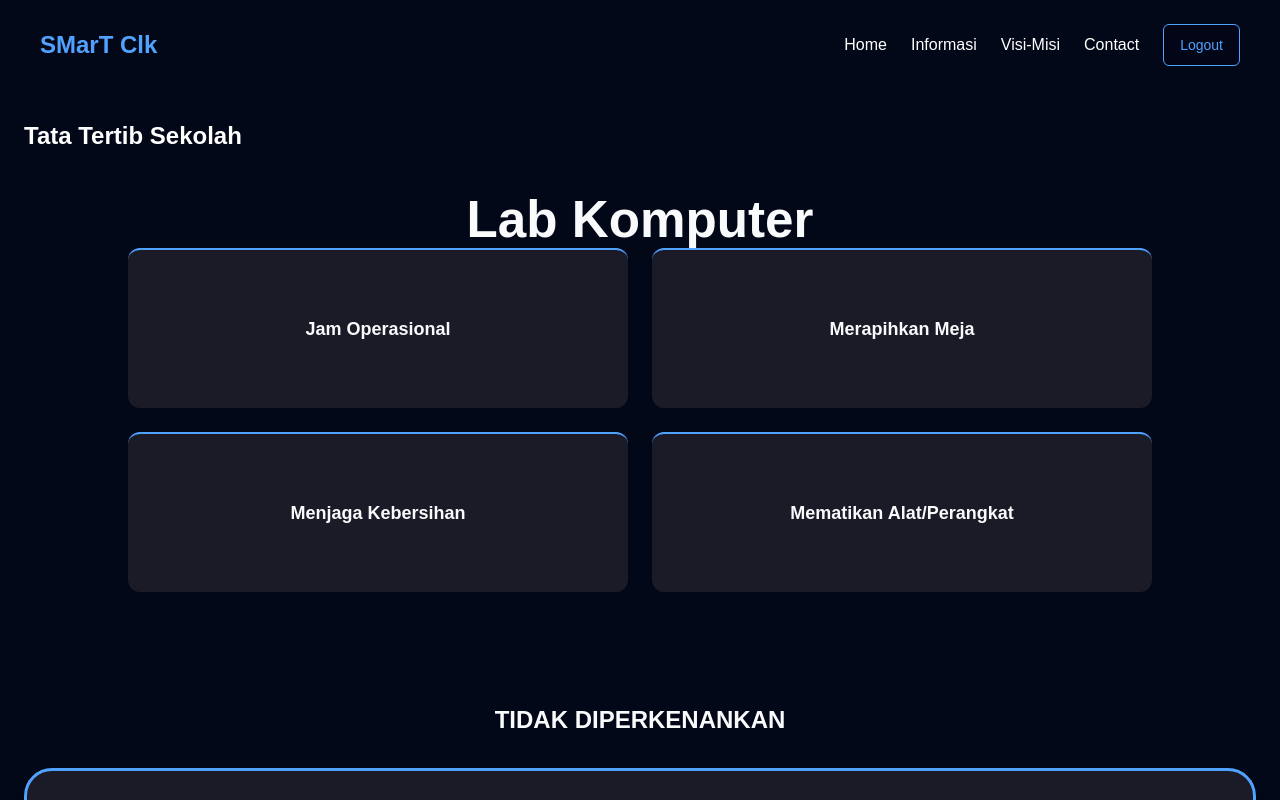
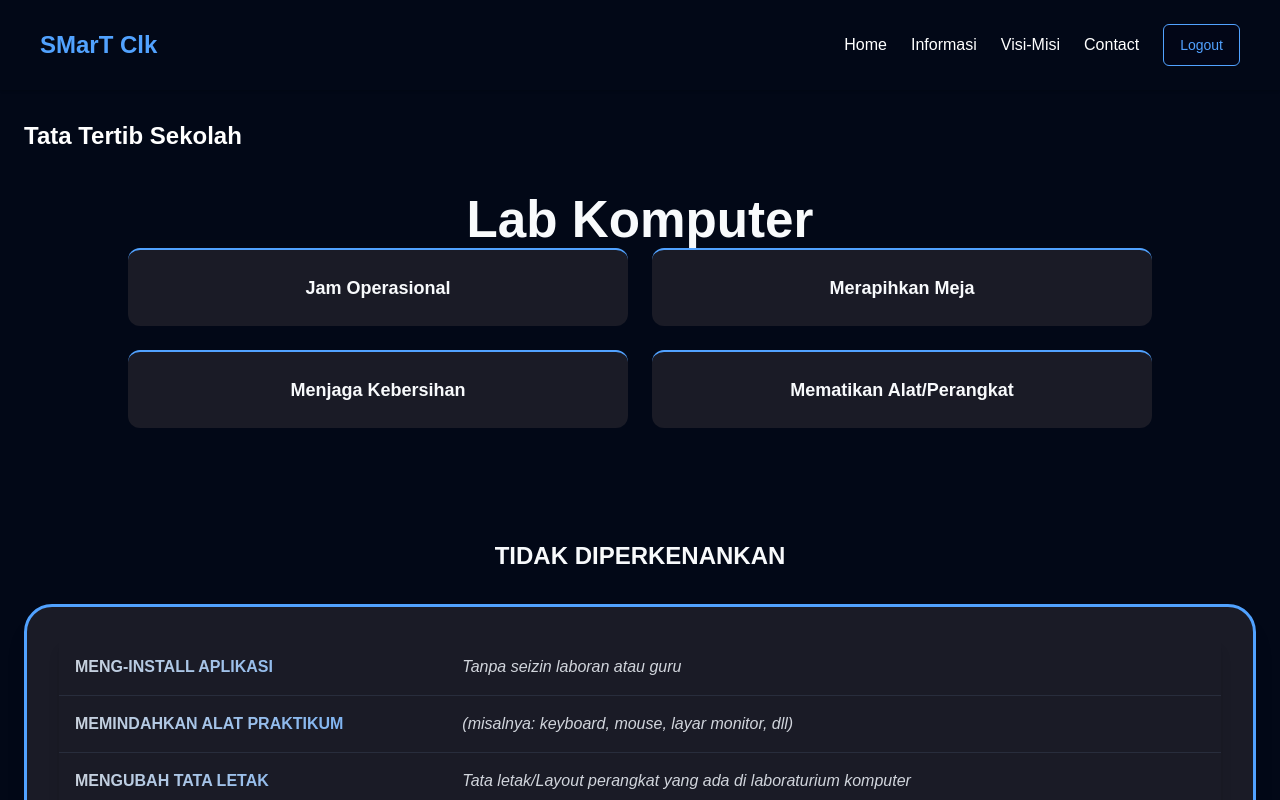
Before and after one commit to Decayy25/Web-company-remasted, a React (Vite) app in the folder frontend/: page /TataTertib in a window 1280 px wide. Shown: the top 800 px of the page. Built offline with nearby package versions, Linux system fonts and the light colour scheme; no server answers.

Commit message:
fix: lab computer

```diff
--- a/frontend/src/pages/TataTertib.jsx
+++ b/frontend/src/pages/TataTertib.jsx
@@ -1,7 +1,9 @@
 import { Link } from "react-router-dom";
+import { useState } from "react";
 import "../App.css";
 
 export default function TataTertib () {
+  const [ activeIndex, setActiveIndex ] = useState(null);
 
   const lab_komputer_list = [
     { tata: "Jam Operasional", paragraf : 'Dimulai dari jam 07.00 - 16.30 WIB di hari Senin - Jumat, Bila ada Penggunaan diluar jam tersebut harap koordinasi dengan Laboran dan Wakasek Sarana & Prasarana.'},
@@ -33,17 +35,18 @@ export default function TataTertib () {
                 {lab_komputer_list.map((item, index) => (
                 <div
                   key={index}
-                  className="p-6 bg-[#1a1b26] rounded-xl border-t-2 border-[#51a2ff]
-                  flex flex-col justify-center items-center min-h-[160px]
-                  transition-all duration-500 hover:border-2 cursor-pointer group"
+                  onClick={() => setActiveIndex(activeIndex === index ? null : index)}
+                  className={`p-6 bg-[#1a1b26] rounded-xl border-t-2 transition-all duration-500 cursor-pointer
+                    ${activeIndex === index ? 'border-2 border-[#51a2ff]' : 'border-[#51a2ff]'}`}
                   data-aos="fade-up"
                   data-aos-duration="800"
                 >
-                  <h3 className="text-lg font-semibold text-center select-none group-hover:mb-2 transition-all">
+                  <h3 className={`text-lg font-semibold text-center select-none transition-all
+                    ${activeIndex === index ? 'mb-2' : ''}`}>
                     {item.tata}
                   </h3>
 
-                  <div className="hidden group-hover:block w-full animate-fadeIn">
+                  <div className={`${activeIndex === index ? 'block' : 'hidden'} w-full animate-fadeIn`}>
                     <p className="text-gray-300 mt-2 text-center text-sm leading-relaxed">
                       {item.paragraf}
                     </p>
```
